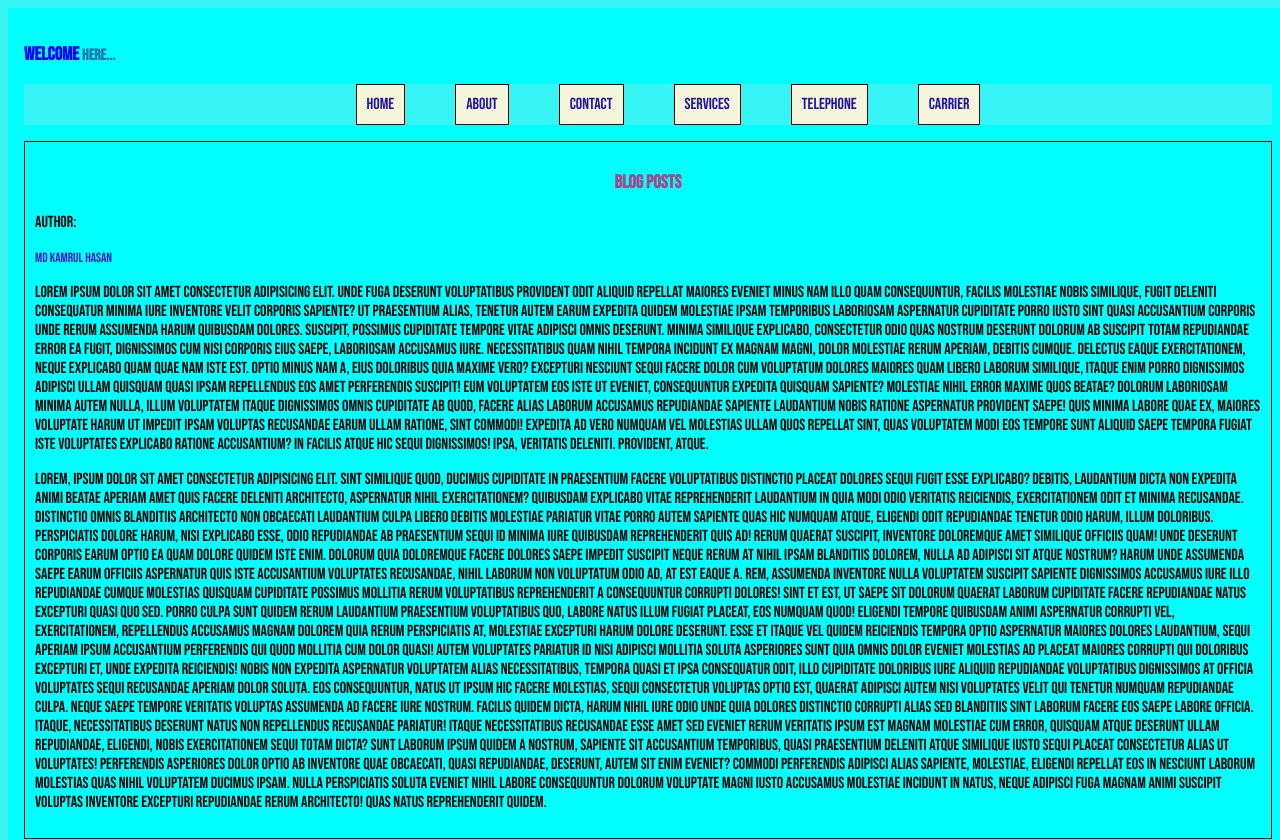
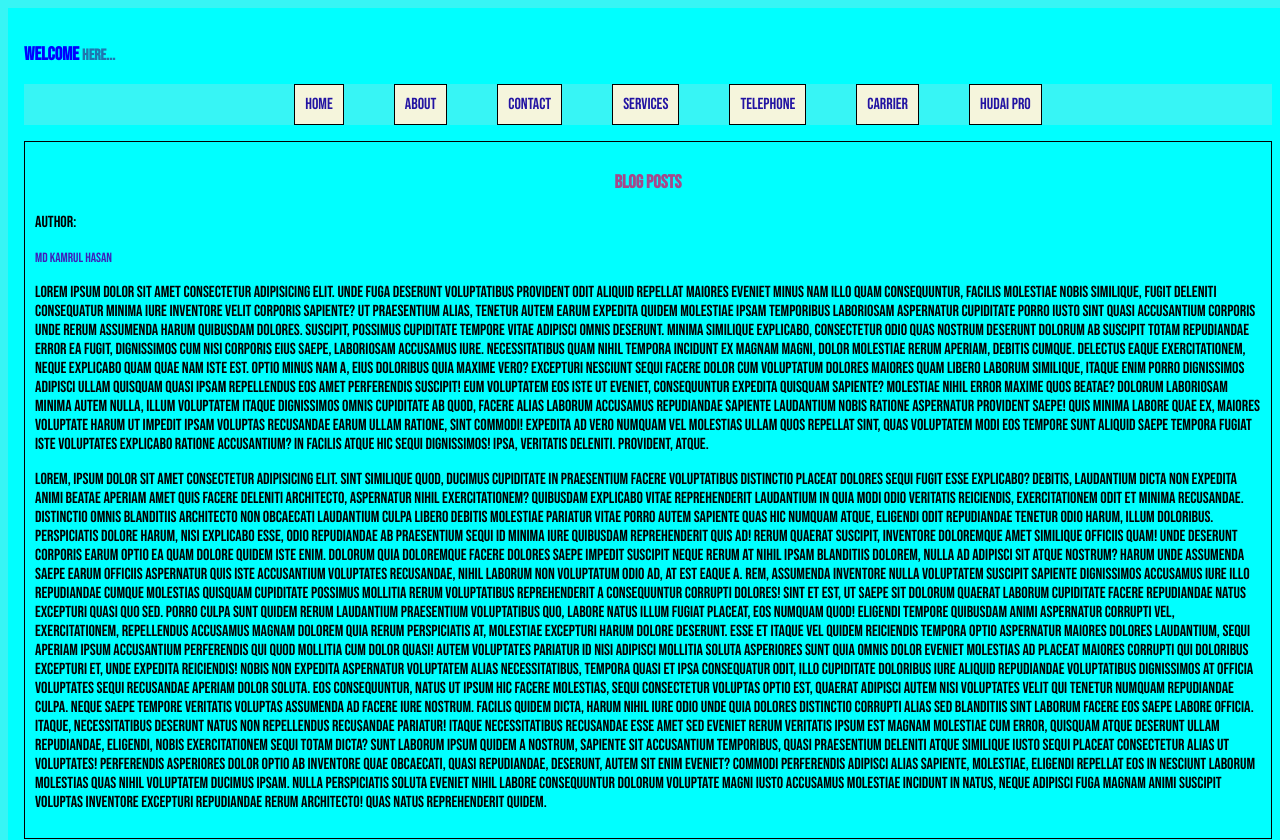
Before and after one commit to HasanMdKamrul/gitandgithub, a plain HTML site: page index.html in a window 1280 px wide. Shown: the top 840 px of the page. Drawn offline with Linux system fonts and the light colour scheme.

Commit message:
conflict situation creation

```diff
--- a/index.html
+++ b/index.html
@@ -20,6 +20,7 @@
       href="https://fonts.googleapis.com/css2?family=Bebas+Neue&display=swap"
       rel="stylesheet"
     />
+    <!-- ** Fav Not working -->
     <link rel="shortcut icon" href="./assets/favicon.svg" type="image/x-icon" />
   </head>
   <body>
@@ -36,6 +37,7 @@
             <!-- ** New added -->
             <li>Telephone</li>
             <li>Carrier</li>
+            <li>Hudai Pro</li>
           </ul>
         </div>
       </nav>
```
